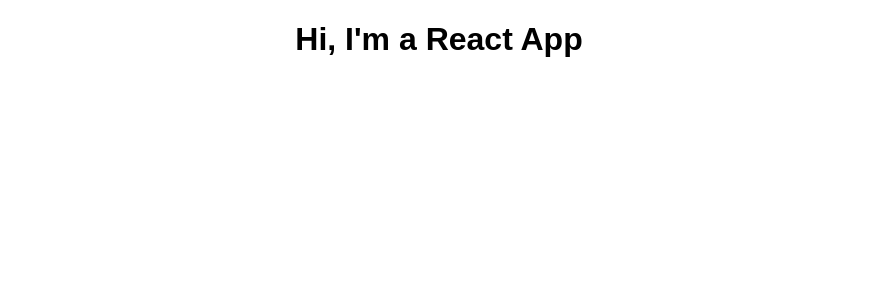
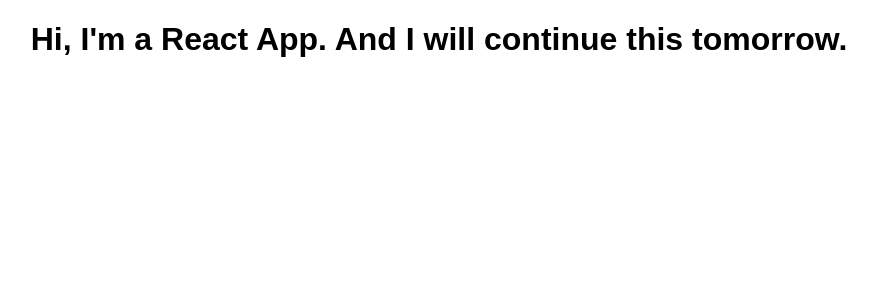
Before and after one commit to JahshiE/my-first-react-app, a React (Create React App) app: page / in a window 1280 px wide. Shown: the top 300 px of the page, without its empty margins (201-1078 px from the left). Built offline with nearby package versions, Linux system fonts and the light colour scheme.

Commit message:
Making a small change to the <h1> to test commit

```diff
--- a/src/App.js
+++ b/src/App.js
@@ -5,7 +5,7 @@
   render() {
     return (
       <div className="App">
-        <h1>Hi, I'm a React App</h1>
+        <h1>Hi, I'm a React App. And I will continue this tomorrow.</h1>
       </div>
     );
   }
```
